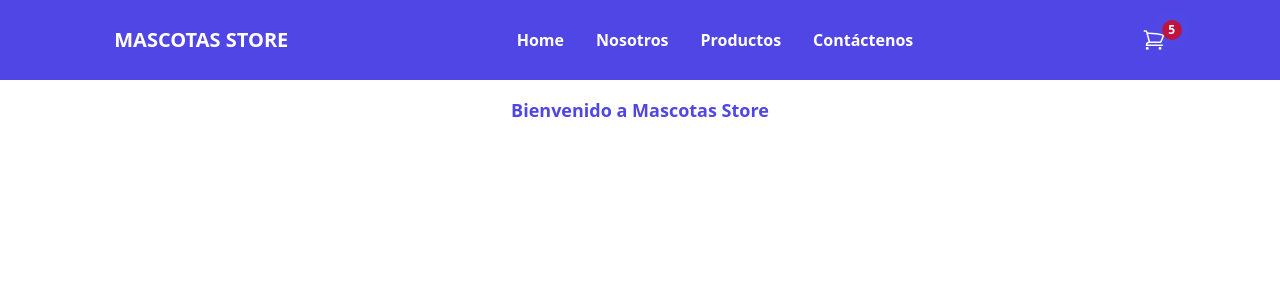
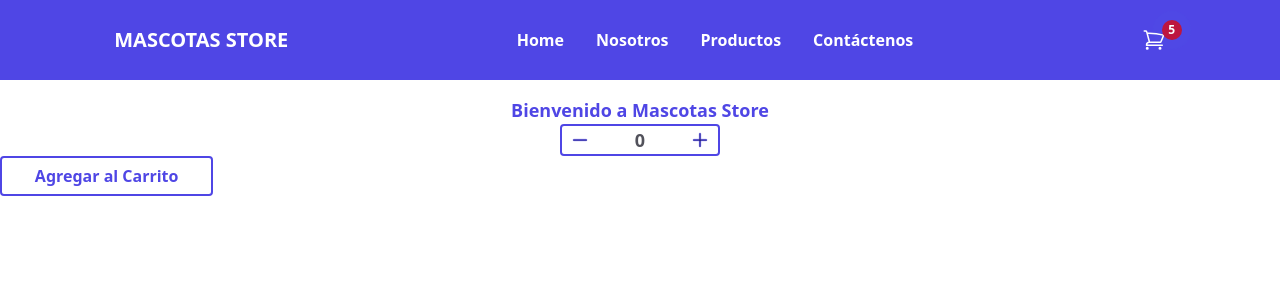
Before and after one commit to gaviria/coder-store, a React (Vite) app: page / in a window 1280 px wide. Shown: the top 300 px of the page. Built offline with nearby package versions, Linux system fonts and the light colour scheme.

Commit message:
Adding ItemCount

```diff
--- /dev/null
+++ b/src/components/ItemCount.tsx
@@ -0,0 +1,55 @@
+import { MinusIcon, PlusIcon } from "@heroicons/react/24/solid";
+import { useState } from "react";
+
+type props = {
+	cantidadDisponible: number;
+	onAdd: Function;
+};
+
+const ItemCount = ({ cantidadDisponible, onAdd }: props) => {
+	const [pedidos, setPedidos] = useState(0);
+
+	const handleClickSumar = (cantidadPedido: number) => {
+		if (pedidos < cantidadDisponible) {
+			setPedidos(cantidadPedido);
+		}
+	};
+
+	const handleClickRestar = (cantidadPedido: number) => {
+		if (pedidos > 0) {
+			setPedidos(cantidadPedido);
+		}
+	};
+
+	return (
+		<>
+			<div className="flex align-middle justify-between w-40 h-8 border-2 border-solid rounded border-indigo-600 mx-auto">
+				<button
+					className="ml-2"
+					onClick={() => handleClickRestar(pedidos - 1)}
+				>
+					<MinusIcon className="h-5 w-5 stroke-indigo-600 hover:stroke-indigo-300" />
+				</button>
+				<div className="font-semibold text-lg text-zinc-600">
+					{pedidos}
+				</div>
+				<button
+					className="mr-2"
+					onClick={() => handleClickSumar(pedidos + 1)}
+				>
+					<PlusIcon className="h-5 w-5 stroke-indigo-600 hover:stroke-indigo-300" />
+				</button>
+			</div>
+
+			<button
+				className="w-1/6 h-10 border-solid border-2 border-indigo-600 rounded text-indigo-600 font-semibold hover:text-white hover:bg-indigo-600"
+				onClick={() => onAdd(pedidos)}
+				disabled={cantidadDisponible === 0 || pedidos === 0}
+			>
+				Agregar al Carrito
+			</button>
+		</>
+	);
+};
+
+export default ItemCount;
--- a/src/components/ItemListContainer.tsx
+++ b/src/components/ItemListContainer.tsx
@@ -1,12 +1,21 @@
+import ItemCount from "./ItemCount";
+
 type ItemListProps = {
 	greeting: string;
 };
 
 const ItemListContainer = ({ greeting }: ItemListProps) => {
+	const onAdd = (cantidadSolicitada: number) => {
+		console.log("Se solicitaron: ", cantidadSolicitada);
+	};
+
 	return (
-		<h2 className="mt-4 text-center text-lg font-bold text-indigo-600">
-			{greeting}
-		</h2>
+		<>
+			<h2 className="mt-4 text-center text-lg font-bold text-indigo-600">
+				{greeting}
+			</h2>
+			<ItemCount cantidadDisponible={8} onAdd={onAdd} />
+		</>
 	);
 };
 
```
